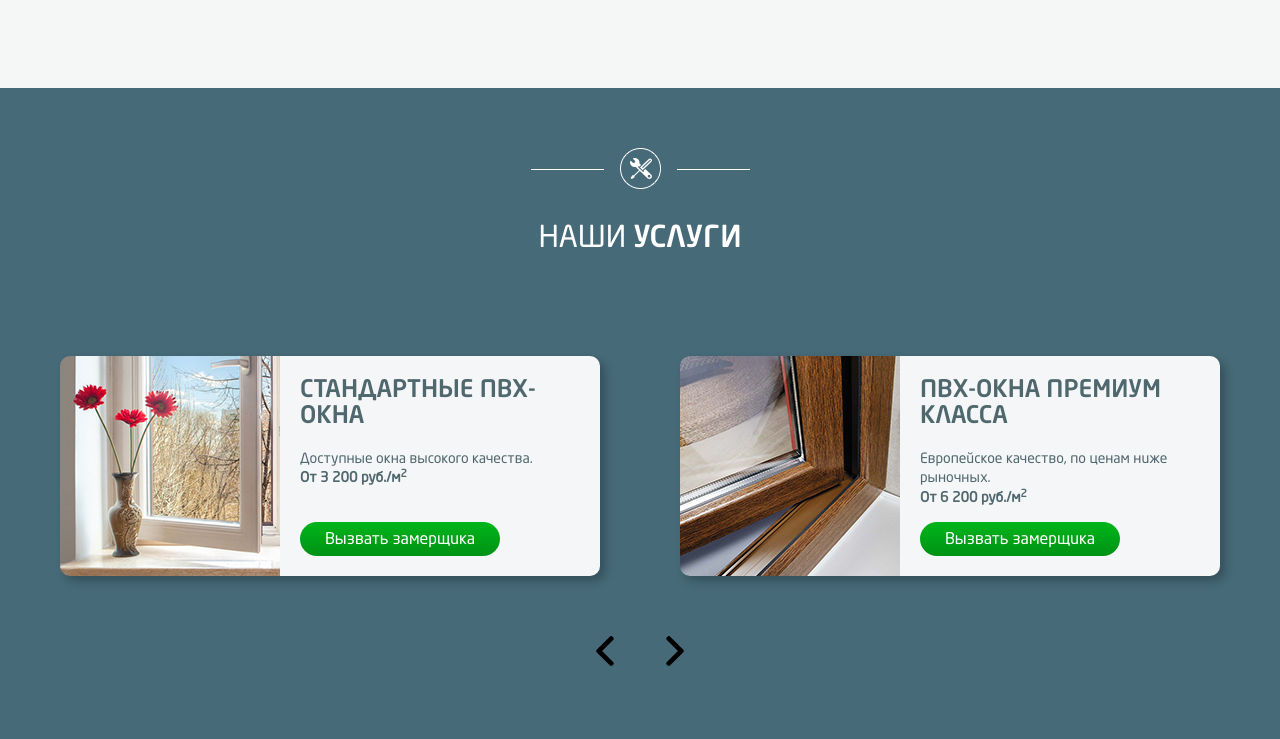
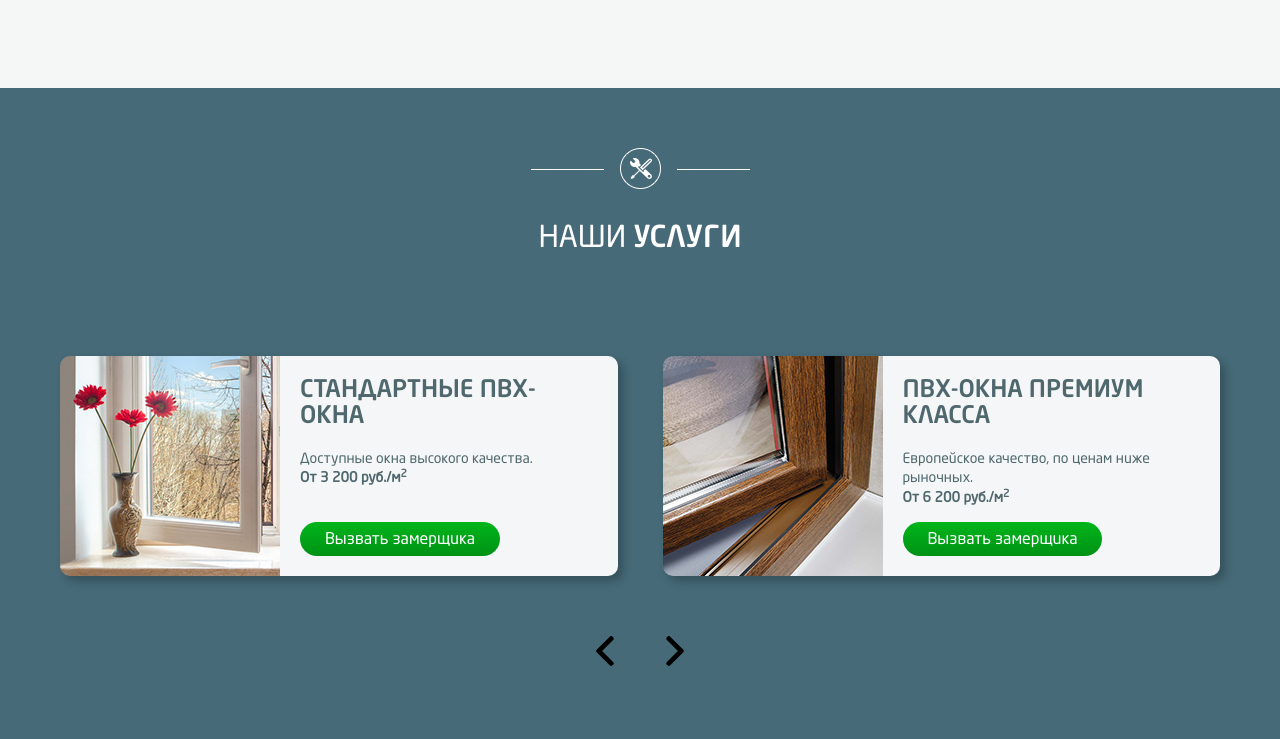
Before and after one commit to Answer-0885/Diplom_project, a website built with webpack: page dist/index.html in a window 1280 px wide. Shown: the part 1130-1869 px from the top of the page. Built offline with nearby package versions, Linux system fonts and the light colour scheme.

Commit message:
Сделал все правки кроме необязательной

```diff
--- a/src/index.js
+++ b/src/index.js
@@ -14,7 +14,7 @@ modal('button', 'header-modal__close', 'header-modal'); //"Заказать зв
 modal('service-button', 'services-modal__close', 'services-modal'); //"Наши услуги"
 modal('sertificate-document', 'img-modal__close', 'img-modal'); //"Сертификаты"
 modal('utp-button', 'header-modal__close', 'header-modal'); //Окно Узнай свою скидку
-modal('navbar-toggle', 'header-modal__close', 'navbar-collapse-fixed'); // Бургер меню
+//modal('navbar-toggle', 'header-modal__close', 'navbar-collapse.collapse'); // Бургер меню
 timer('23:59 24 january 2022');;
 swiper();
 smoothScroll();
--- a/src/modules/sliderServices.js
+++ b/src/modules/sliderServices.js
@@ -6,8 +6,6 @@ const sliderServices = () => {
          prevEl: '.services__arrow--left',
       },
       grabCursor: true,
-
-
       // loop: true,
       // autoplay: {
       //    delay: 4000,
@@ -17,11 +15,15 @@ const sliderServices = () => {
 
          // Если ширина окна больше или равна 576px
          576: {
-            autoHeight: false,
+            autoHeight: true,
+            //slidesPerColumn: 2,
             slidesPerView: 2,
-            spaceBetween: 40,
-            slidesPerColumn: 2
-         }
+            spaceBetween: 5,
+            // slidesPerGroup: 1,
+            // centredSlides: true
+         },
+
+
       }
    });
 };
```
Also changed, not shown: dist/css/bootstrap.min.css, dist/css/style.css, dist/index.html.
